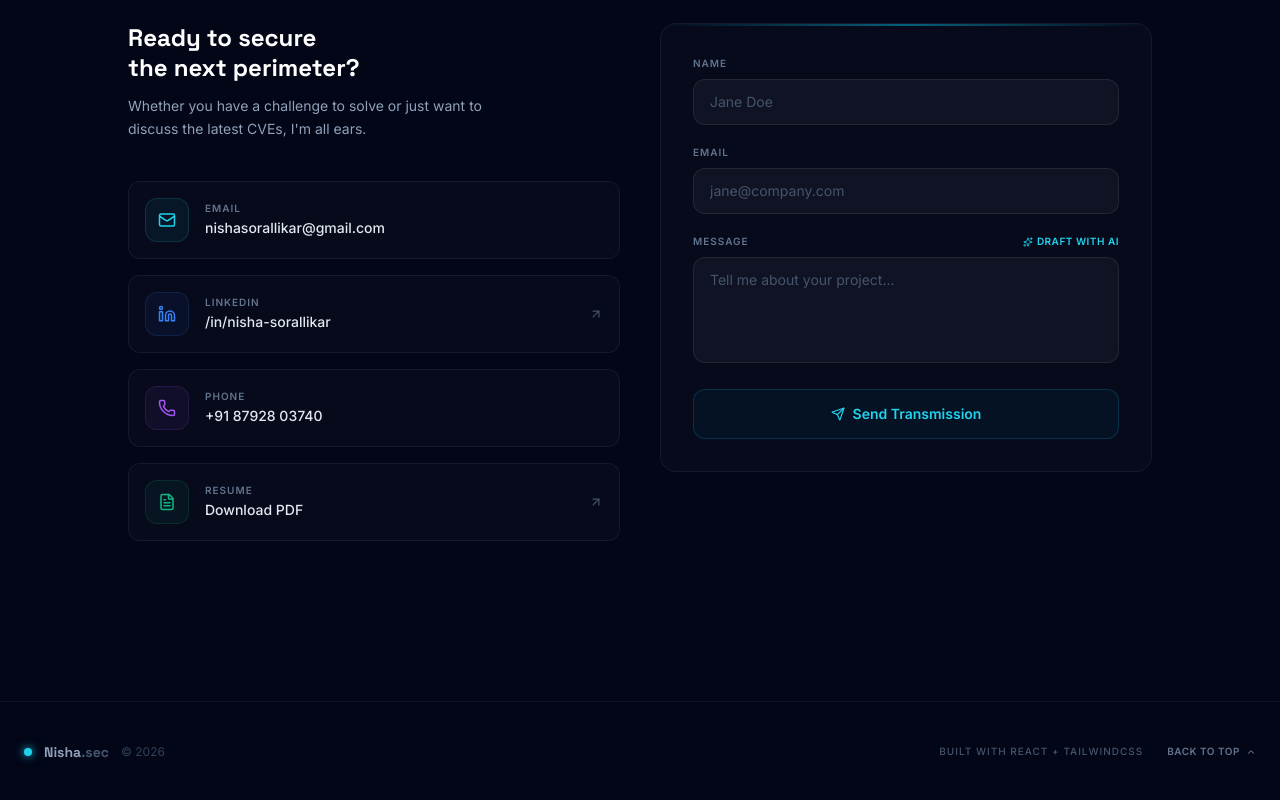
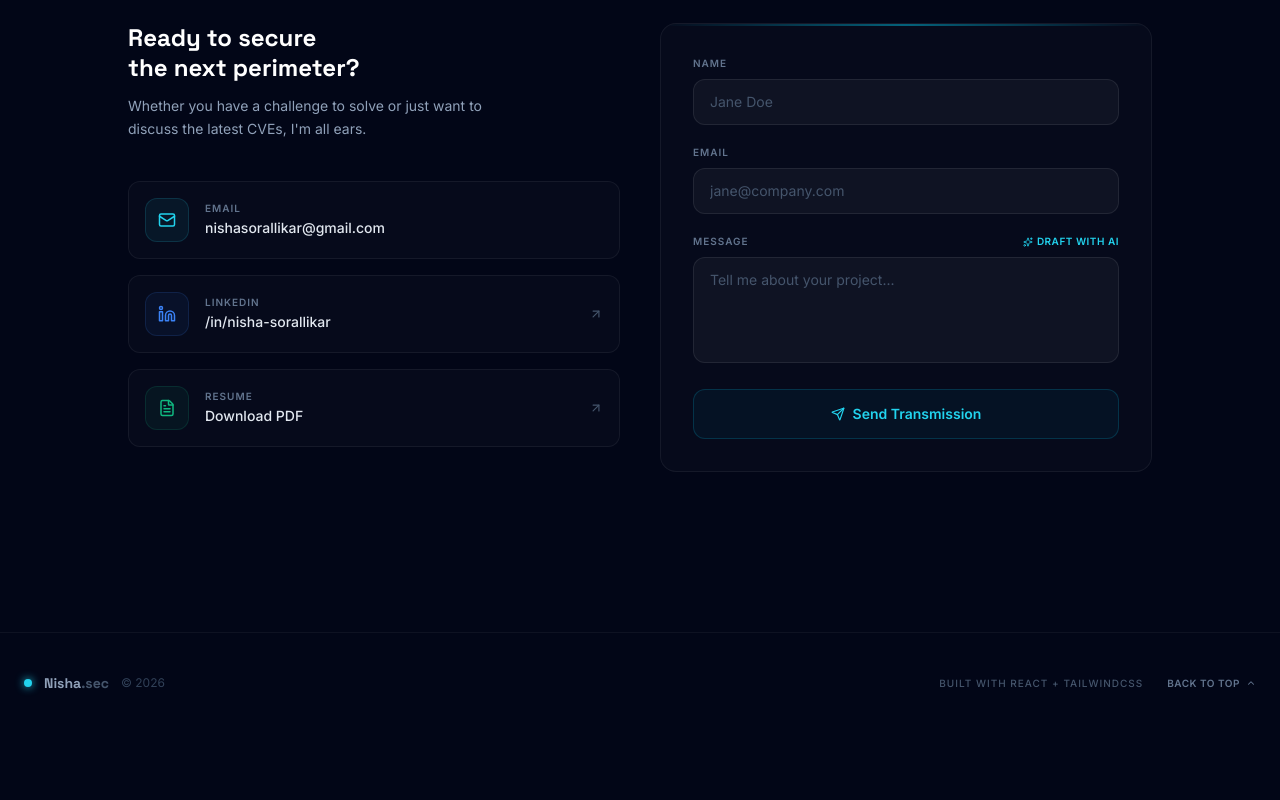
Before and after one commit to nishasorallikar/portfolio, a React (Vite) app: page / in a window 1280 px wide. Shown: the part 3923-4723 px from the top of the page. After the commit the page ends 4656 px from the top, so only its background shows below. Built offline with nearby package versions, Linux system fonts and the light colour scheme.

Commit message:
feat: add Contact and About components with career timeline and contact form

```diff
--- a/src/components/Contact.jsx
+++ b/src/components/Contact.jsx
@@ -1,5 +1,5 @@
 import React, { useState } from 'react';
-import { Mail, Linkedin, Phone, Sparkles, Send, ArrowUpRight, FileText } from 'lucide-react';
+import { Mail, Linkedin, Sparkles, Send, ArrowUpRight, FileText } from 'lucide-react';
 import { motion } from 'framer-motion';
 import toast from 'react-hot-toast';
 
@@ -143,13 +143,6 @@ const contactLinks = [
         href: 'https://linkedin.com/in/nisha-sorallikar',
         color: '#3b82f6',
         external: true,
-    },
-    {
-        icon: Phone,
-        label: 'Phone',
-        value: '+91 87928 03740',
-        href: 'tel:+918792803740',
-        color: '#a855f7',
     },
     {
         icon: FileText,
```
